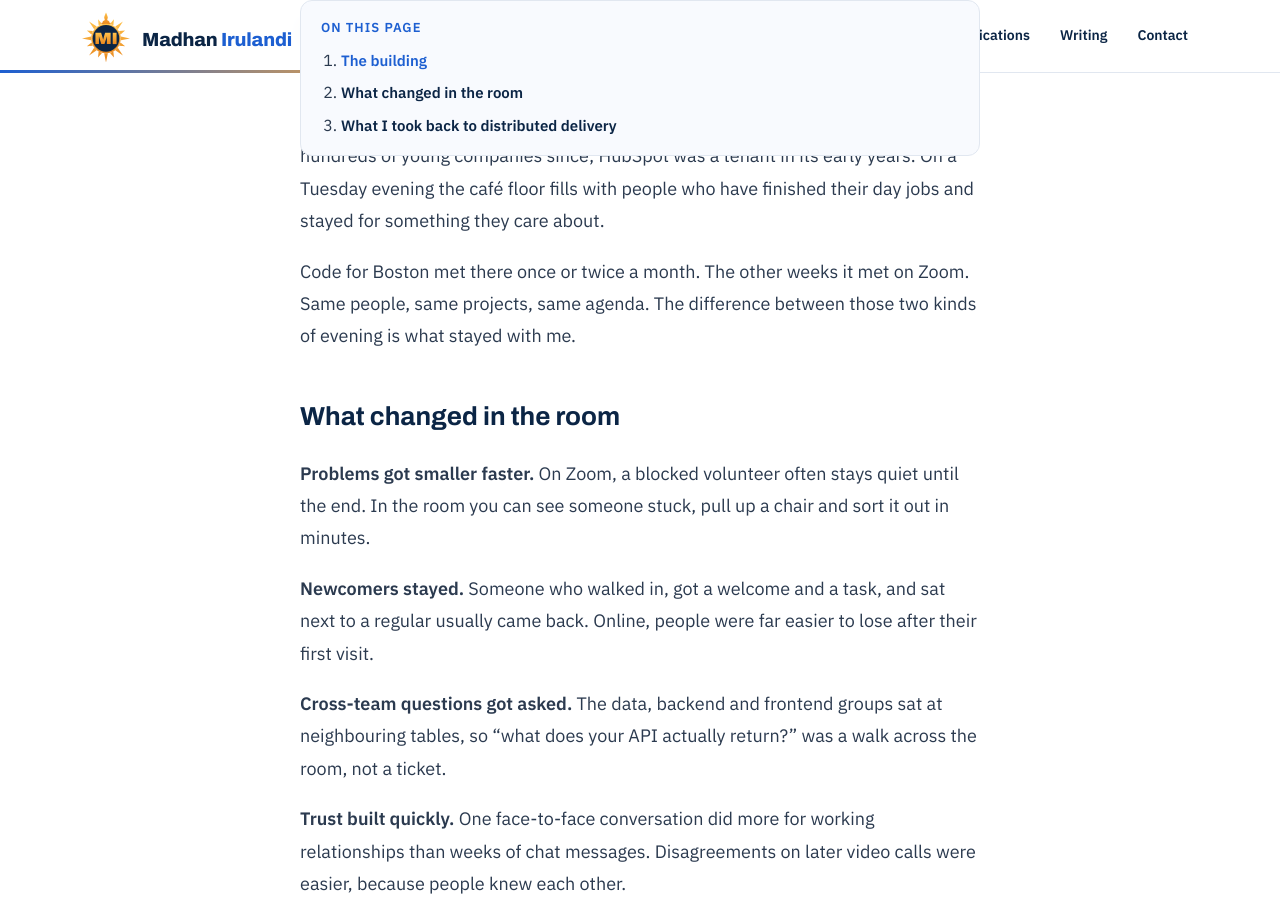
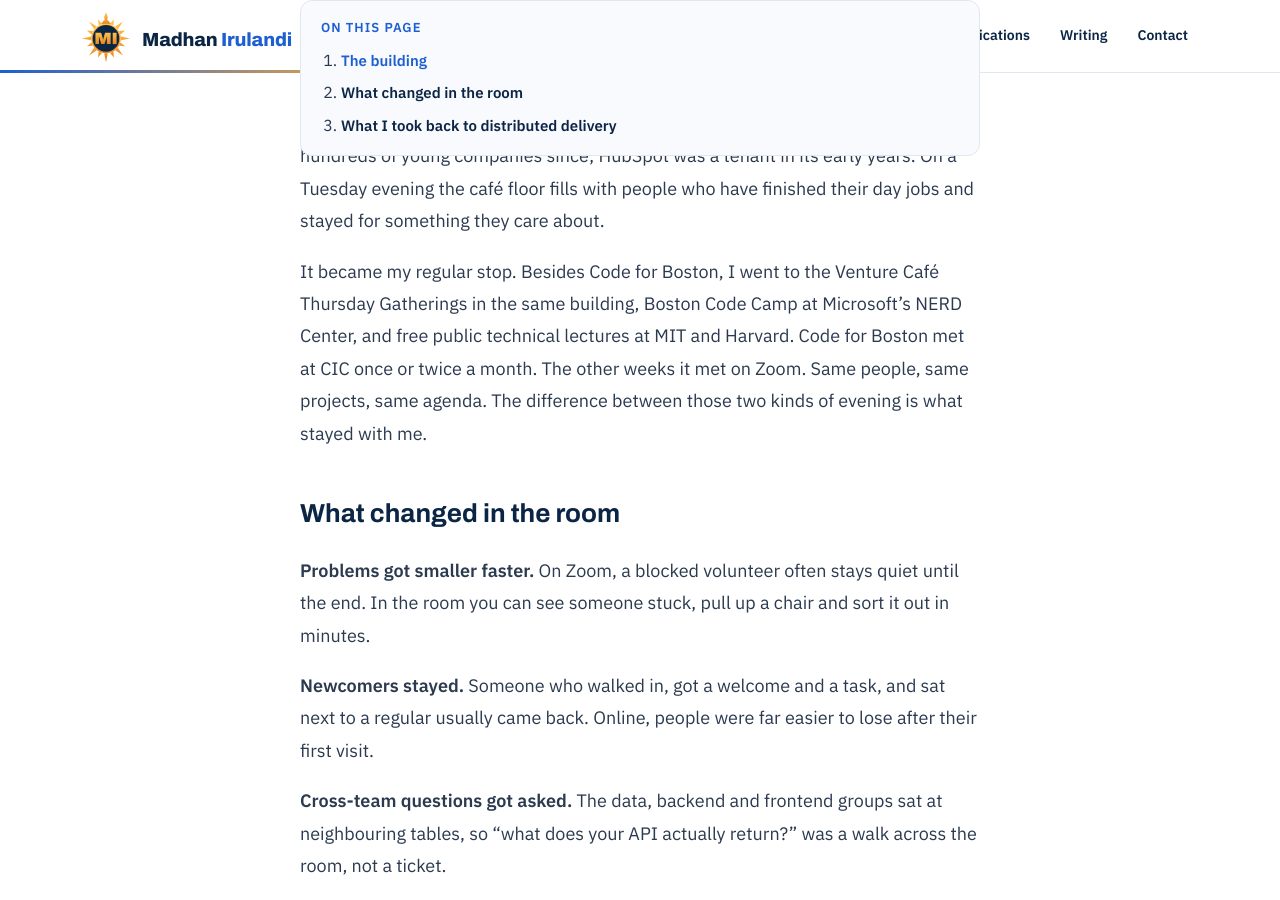
Before and after one commit to Madhan-I/Madhan-I.github.io, a Jekyll site: the page built from _posts/2026-05-12-in-person-at-cic-cambridge.md, in a window 1280 px wide and 900 px high, scrolled down 967 px. Built offline with Jekyll 4.4.1, drawn with Linux system fonts in a browser that asks for light colours; our own code applies the rules of GitHub Pages for plain Markdown files.

Commit message:
CIC post: mention Venture Café, Boston Code Camp, MIT and Harvard lectures
Co-Authored-By: Claude Opus 5.5 <noreply@anthropic.com>
Claude-Session: https://claude.ai/code/session_01MFRrTt7LBDdX57m85KHNGp

```diff
--- a/_posts/2026-05-12-in-person-at-cic-cambridge.md
+++ b/_posts/2026-05-12-in-person-at-cic-cambridge.md
@@ -14,7 +14,7 @@ Then, while I was on-site in Boston for John Hancock, I started going to the in-
 
 CIC sits at One Broadway in Kendall Square, a short walk from MIT. It was founded in 1999 by two MIT graduates as shared space for start-ups, and it has housed hundreds of young companies since; HubSpot was a tenant in its early years. On a Tuesday evening the café floor fills with people who have finished their day jobs and stayed for something they care about.
 
-Code for Boston met there once or twice a month. The other weeks it met on Zoom. Same people, same projects, same agenda. The difference between those two kinds of evening is what stayed with me.
+It became my regular stop. Besides Code for Boston, I went to the Venture Café Thursday Gatherings in the same building, Boston Code Camp at Microsoft's NERD Center, and free public technical lectures at MIT and Harvard. Code for Boston met at CIC once or twice a month. The other weeks it met on Zoom. Same people, same projects, same agenda. The difference between those two kinds of evening is what stayed with me.
 
 ## What changed in the room
 
```
